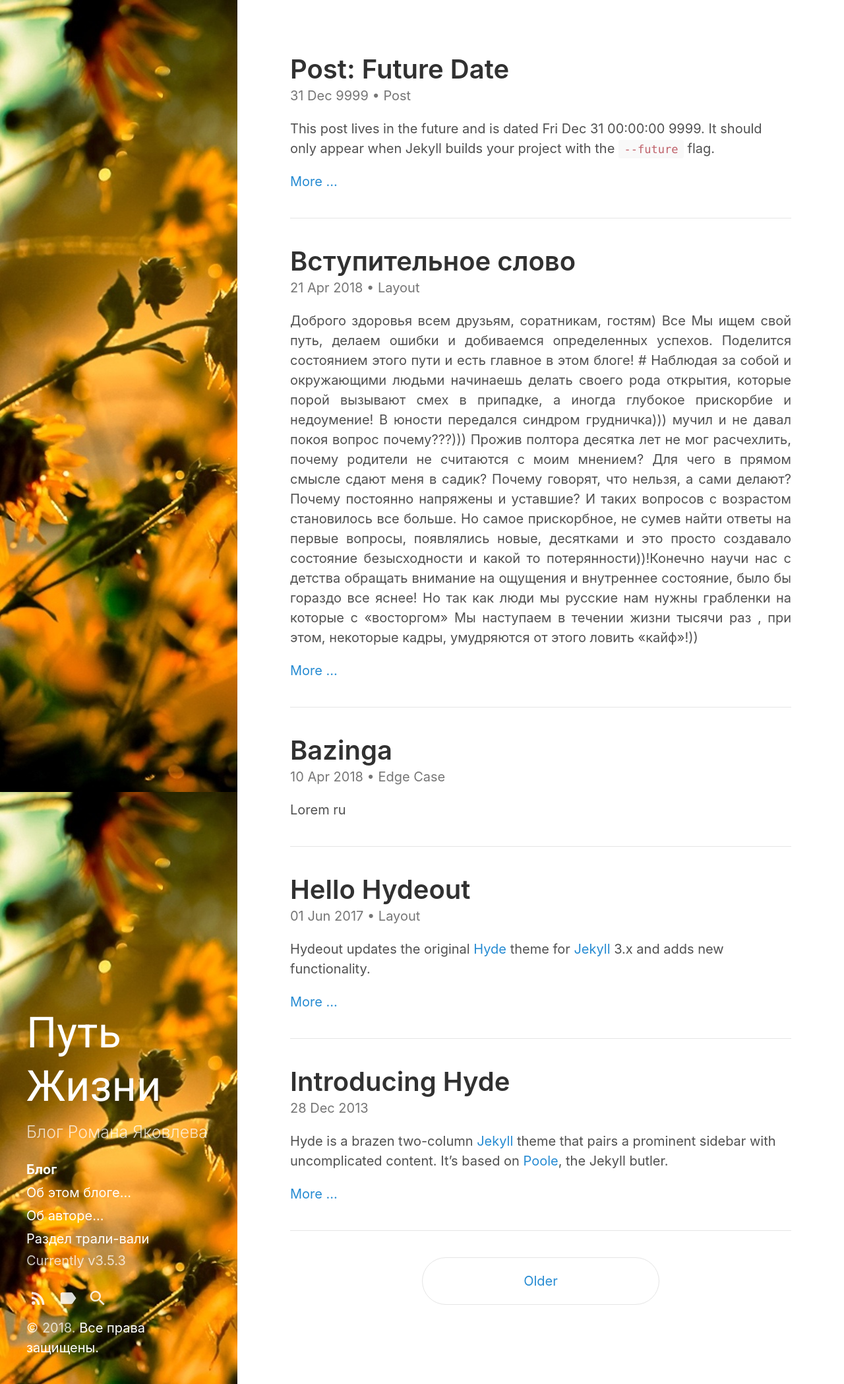
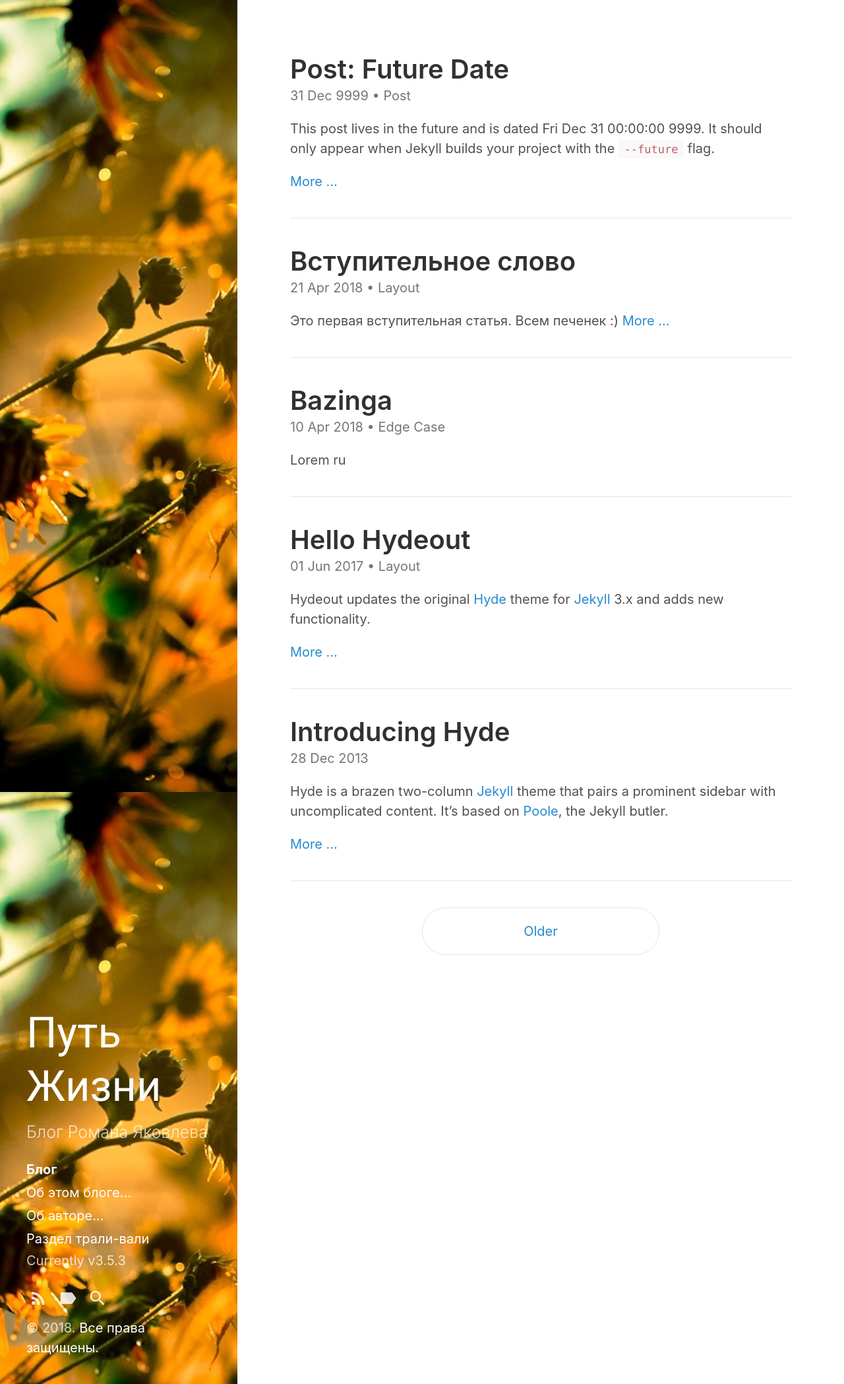
Before and after one commit to ramanyakovlev/ramanyakovlev.github.io, a Jekyll site: the page built from index.html, in a window 1280 px wide. Shown: the whole page at 66% size. Built offline with Jekyll 4.4.1, drawn with Linux system fonts in a browser that asks for light colours; the list of posts is cut into pages by our own code.

Commit message:
Update 2018-04-21-First.md

```diff
--- a/_posts/2018-04-21-First.md
+++ b/_posts/2018-04-21-First.md
@@ -1,6 +1,7 @@
 ---
 layout: post
 title: Вступительное слово
+excerpt: "Это первая вступительная статья. Всем печенек :)"
 categories:
   - Layout
 tags:
```
